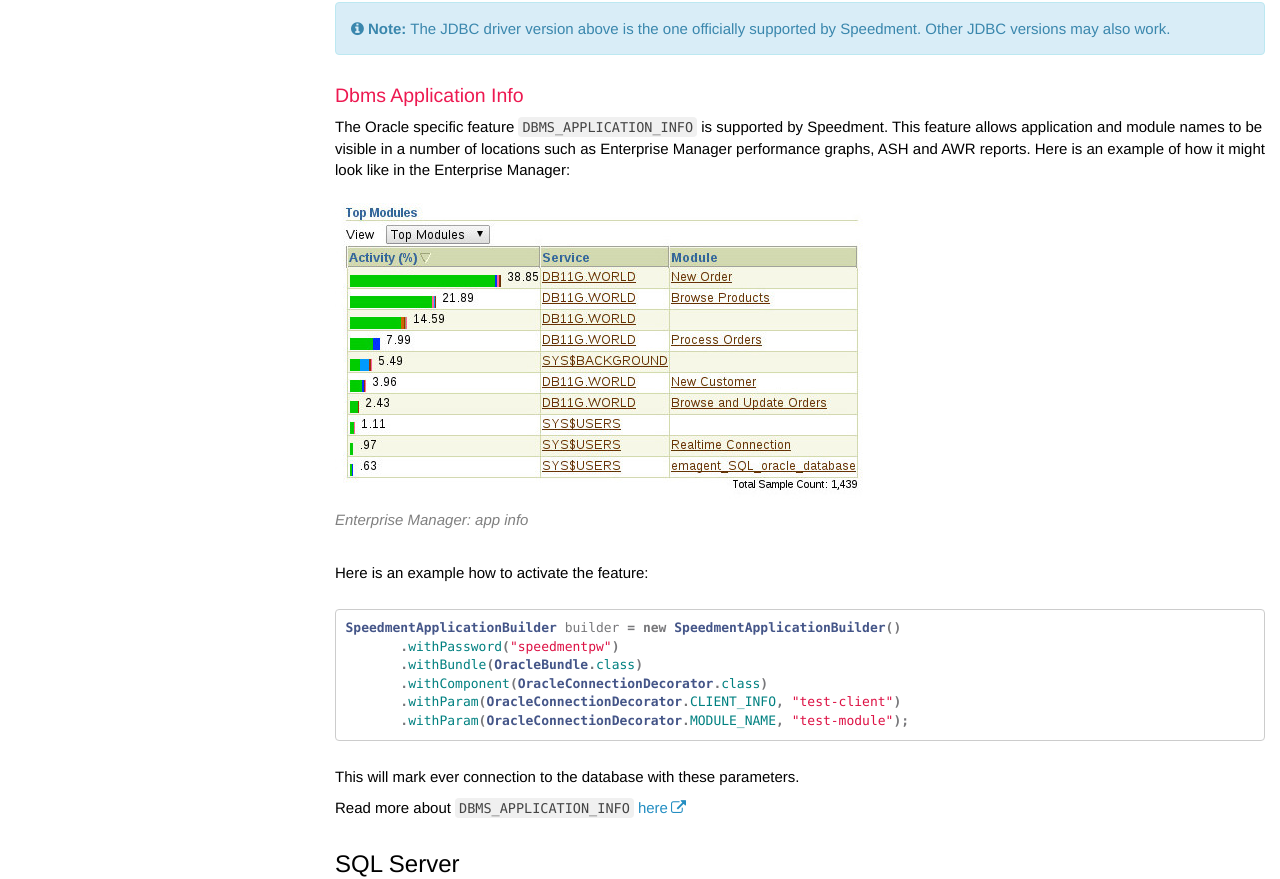
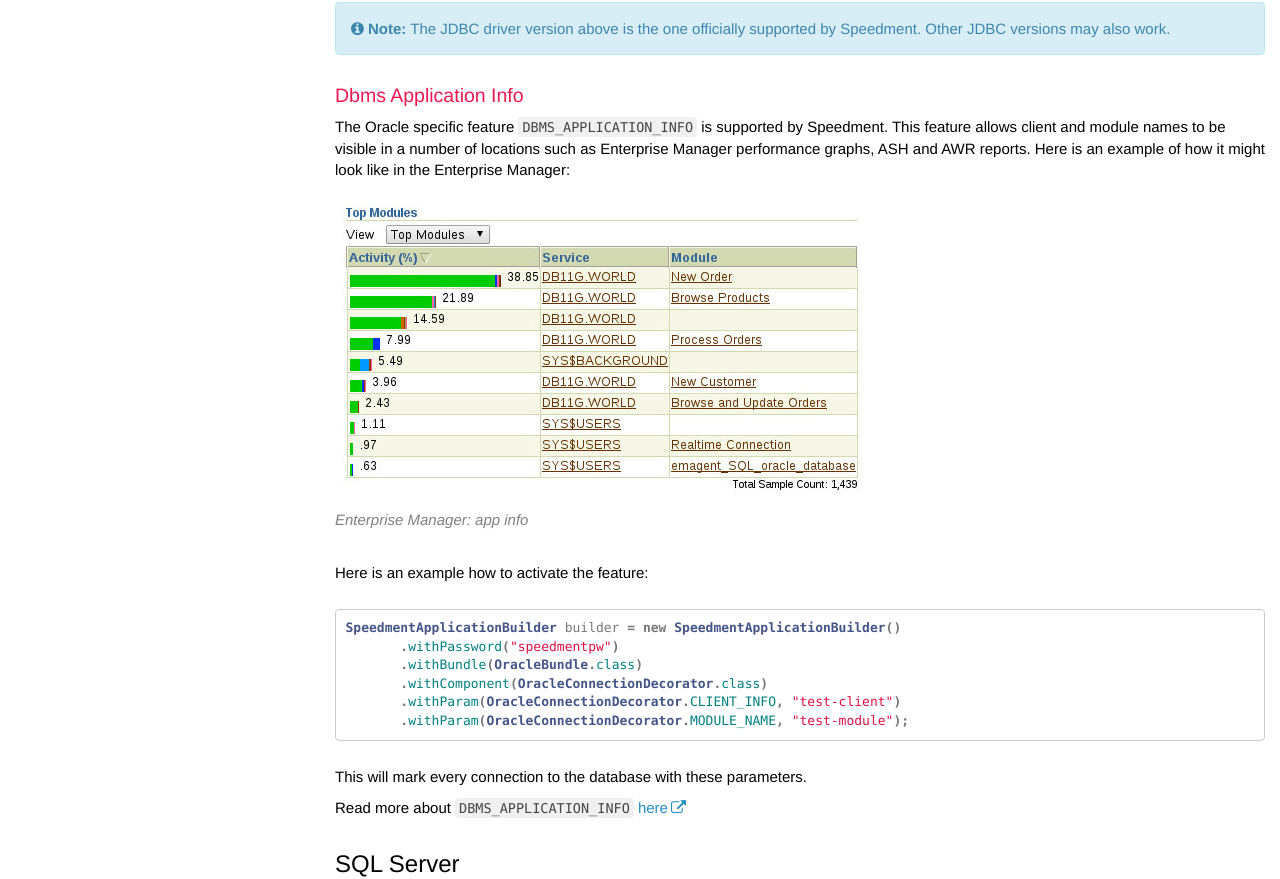
Before and after one commit to speedment/speedment-doc, a Jekyll site: the page built from pages/connectors.md, in a window 1280 px wide and 1400 px high, scrolled down 5243 px. Shown: the part 142-1021 px from the top of the window. Built offline with Jekyll 4.4.1, drawn with Linux system fonts in a browser that asks for light colours; nearby versions of some CDN libraries; comment, search, counter and statistics services are not loaded.

Commit message:
Fix typo

````diff
--- a/pages/connectors.md
+++ b/pages/connectors.md
@@ -228,7 +228,7 @@
 " %}
 
 ### Dbms Application Info
-The Oracle specific feature `DBMS_APPLICATION_INFO` is supported by Speedment. This feature allows application and module names to be visible in a number of locations such as Enterprise Manager performance graphs, ASH and AWR reports.
+The Oracle specific feature `DBMS_APPLICATION_INFO` is supported by Speedment. This feature allows client and module names to be visible in a number of locations such as Enterprise Manager performance graphs, ASH and AWR reports.
 Here is an example of how it might look like in the Enterprise Manager:
 
 {% include image.html file="01-top-activity-modules.jpg" url="https://www.speedment.com/" alt="Enterprise Manager: app info" caption="Enterprise Manager: app info" %}
@@ -243,7 +243,7 @@
        .withParam(OracleConnectionDecorator.CLIENT_INFO, "test-client")
        .withParam(OracleConnectionDecorator.MODULE_NAME, "test-module");
 ```
-This will mark ever connection to the database with these parameters.
+This will mark every connection to the database with these parameters.
 
 Read more about `DBMS_APPLICATION_INFO` [here](https://oracle-base.com/articles/8i/dbms_application_info)
 
````
